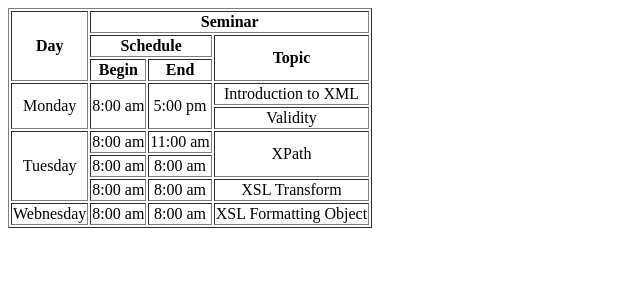
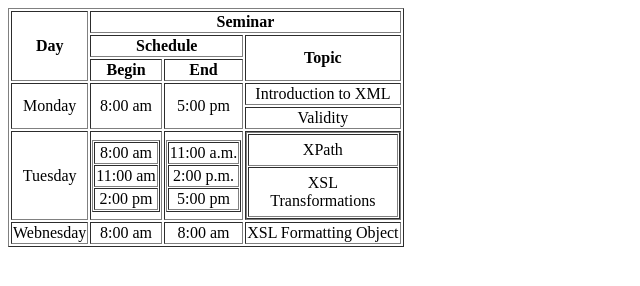
Before and after one commit to AbhirupRoy27/Web, a plain HTML site: page tableHW.html in a window 1280 px wide. Shown: the whole page, without its empty margins (0-640 px from the left). Drawn offline with Linux system fonts and the light colour scheme.

Commit message:
Update tableHW.html

```diff
--- a/tableHW.html
+++ b/tableHW.html
@@ -34,20 +34,29 @@
             <tr>
                 <td colspan="3">Validity</td>
             </tr>
+            <!--HomeWork Task by Code Help-->
             <tr>
-                <td rowspan="3">Tuesday</td>
-                <td>8:00 am</td>
-                <td>11:00 am</td>
-                <td colspan="3" rowspan="2"> XPath</td>
-            </tr>
-            <tr>
-                <td>8:00 am</td>
-                <td>8:00 am</td>
-            </tr>
-            <tr>
-                <td>8:00 am</td>
-                <td>8:00 am</td>
-                <td colspan="3">XSL Transform</td>
+                <td  style="height: 100%; border-collapse: collapse;">Tuesday</td>
+                <td>
+                    <table border="1" style="width: 100%; height: 100%; border-collapse: separate; border-spacing: 1px;">
+                      <tr><td>8:00 am</td></tr>
+                      <tr><td>11:00 am</td></tr>
+                      <tr><td>2:00 pm</td></tr>
+                    </table>
+                </td>
+                <td>
+                    <table border="1" style=" width: 100%; height: 100%; border-collapse: separate; border-spacing: 1px;">
+                      <tr><td>11:00 a.m.</td></tr>
+                      <tr><td>2:00 p.m.</td></tr>
+                      <tr><td>5:00 pm</td></tr>
+                    </table>
+                </td>
+                <td style="height: 500%; padding: 0%;">
+                    <table border="1" style="width: 100%; height: 100%; border-collapse: separate; border-spacing: 1px;">
+                      <tr><td style="padding: 4%;">XPath</td></tr>
+                      <tr><td style="padding: 4%;">XSL Transformations</td></tr>
+                    </table>
+                </td>
             </tr>
         </tbody>
         <tfoot>
```
